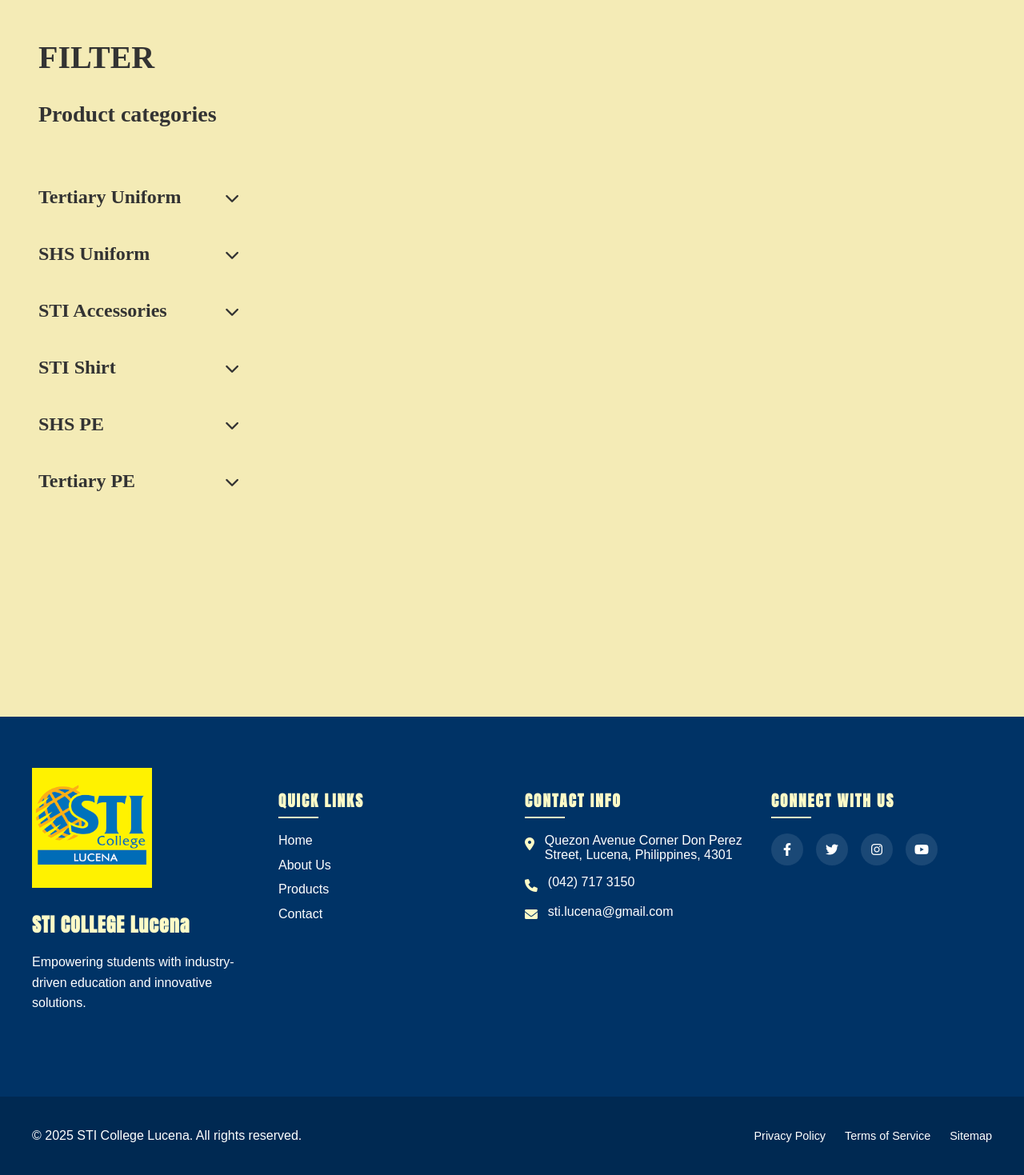
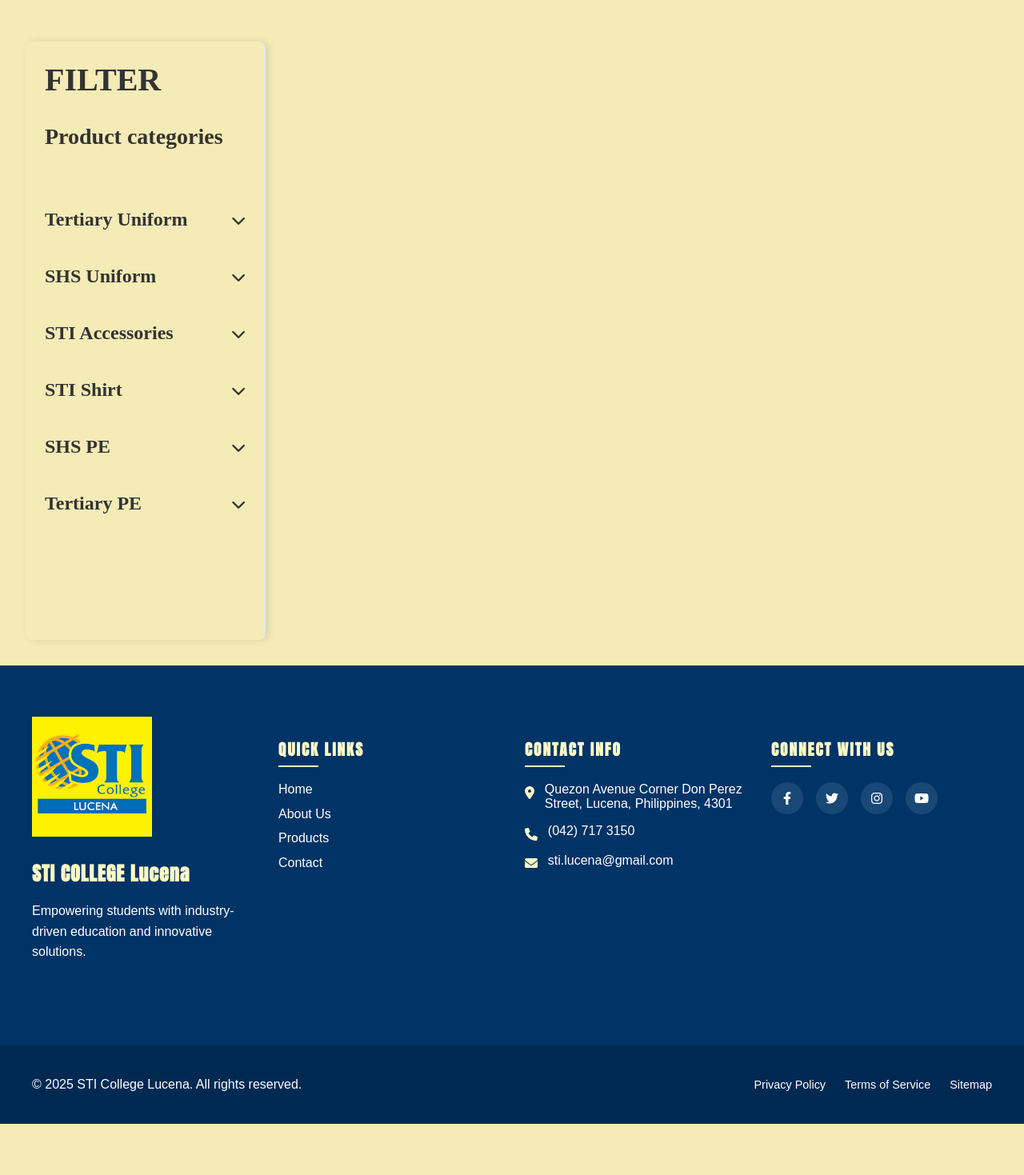
Before and after one commit to Dobee33/Proware, a PHP site: page /Pages/ProItemList.php in a window 1280 px wide. Shown: the part 377-1846 px from the top of the page at 80% size. After the commit the page ends 1782 px from the top, so only its background shows below. Run offline with PHP 8.4, Linux system fonts and the light colour scheme; data that the repository does not hold is empty; some web fonts are replaced.

Commit message:
ProItemList page filter fixed

```diff
--- a/CSS/ProItemList.css
+++ b/CSS/ProItemList.css
@@ -18,6 +18,7 @@
   display: block;
   padding: 1rem;
   position: relative;
+  margin-top: 60px; /* Add space for the fixed navigation */
 }
 
 /* Header Styles */
@@ -95,20 +96,24 @@
 .sidebar {
   position: fixed;
   left: -100%;
-  top: 0;
+  top: 60px; /* Adjust this value to match your navigation height */
   width: 85%;
   max-width: 300px;
-  height: 100vh;
-  background: white;
+  height: calc(
+    100vh - 60px
+  ); /* Subtract navigation height from viewport height */
+  background: #f4ebb6;
   z-index: 1000;
-  padding: 1rem;
+  padding: 1.5rem;
   transition: left 0.3s ease;
   overflow-y: auto;
+  border-right: 2px solid var(--border-color);
+  box-shadow: 4px 0 10px rgba(0, 0, 0, 0.1);
+  z-index: 1;
 }
 
 .sidebar.active {
   left: 0;
-  box-shadow: 2px 0 8px rgba(0, 0, 0, 0.1);
 }
 
 /* Modify filter toggle button */
@@ -529,11 +534,18 @@
   .sidebar {
     position: sticky;
     left: 0;
-    top: 2rem;
+    top: 80px; /* Adjust for fixed navigation */
     width: 250px;
     transform: none;
-    background: transparent;
-    box-shadow: none;
+    background: #f4ebb6;
+    height: calc(
+      100vh - 100px
+    ); /* Adjust height accounting for padding and nav */
+    border-right: 2px solid var(--border-color);
+    box-shadow: 4px 0 10px rgba(0, 0, 0, 0.1);
+    margin-top: 20px; /* Add some space from the top */
+    border-radius: 8px; /* Add rounded corners */
+    padding: 1.5rem;
   }
 
   .close-sidebar {
```
